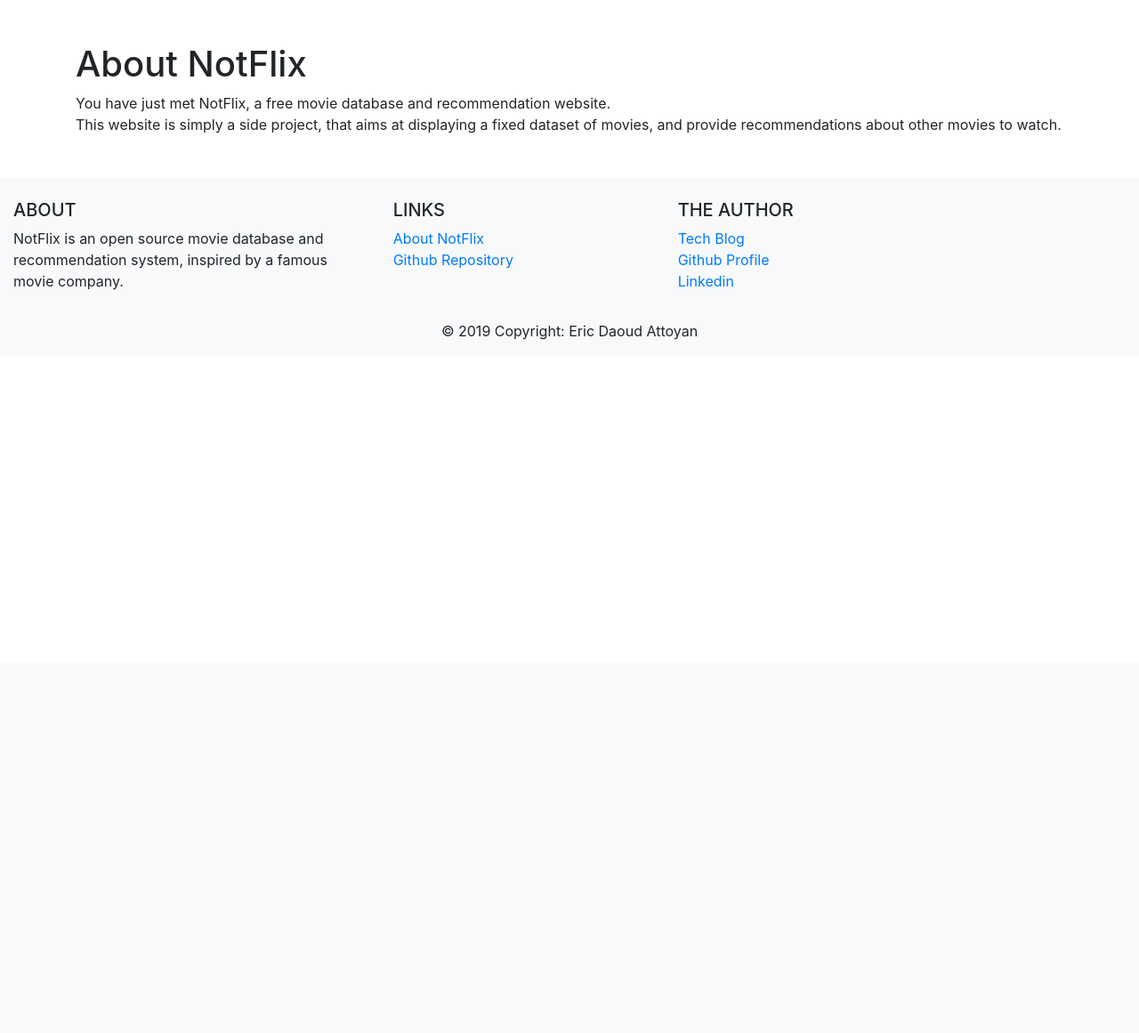
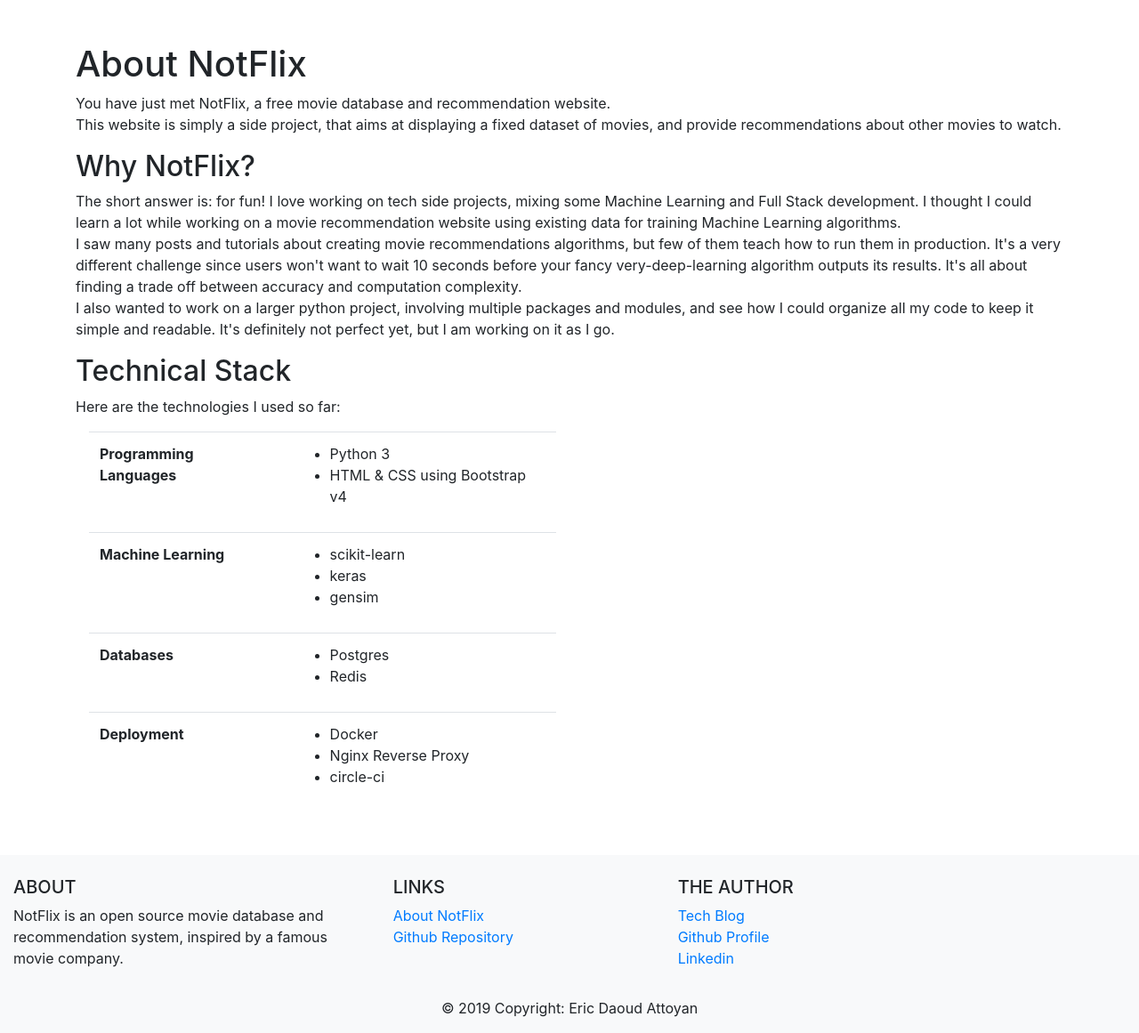
Before and after one commit to ericdaat/notflix, a Flask app: page /about in a window 1280 px wide. Shown: the part 56-1217 px from the top of the page at 89% size. Before the commit the page ends 438 px from the top, so only its background shows below. Run offline with Flask 2, Linux system fonts and the light colour scheme; data that the repository does not hold is empty; some libraries are stand-ins or nearby versions.

Commit message:
Improve about section

```diff
--- a/src/web/templates/about/index.html
+++ b/src/web/templates/about/index.html
@@ -3,15 +3,80 @@
 {% block title %} - About{% endblock %}
 
 {% block content %}
+<h1>About NotFlix </h1>
 
-<h1>About NotFlix</h1>
+<p>
+    You have just met NotFlix, a free movie database and recommendation website.<br>
 
-<p class="text-justify">You have just met NotFlix, a free movie database and recommendation website.<br>
     This website is simply a side project, that aims at displaying a fixed dataset of movies,
     and provide recommendations about other movies to watch.
 </p>
 
+<h2>Why NotFlix?</h2>
+<p>
+    The short answer is: for fun! I love working on tech side projects, mixing some Machine Learning
+    and Full Stack development. I thought I could learn a lot while working on a movie recommendation
+    website using existing data for training Machine Learning algorithms.<br>
 
+    I saw many posts and tutorials about creating movie recommendations algorithms, but few of them teach
+    how to run them in production. It's a very different challenge since users won't want to wait 10 seconds
+    before your fancy very-deep-learning algorithm outputs its results. It's all about finding a trade off
+    between accuracy and computation complexity.<br>
+
+    I also wanted to work on a larger python project, involving multiple packages and modules, and see how
+    I could organize all my code to keep it simple and readable. It's definitely not perfect yet, but I am
+    working on it as I go.
+</p>
+
+
+<h2>Technical Stack</h2>
+
+<p>Here are the technologies I used so far:</p>
+
+<div class="col-sm-6">
+    <table class="table table-responsive-sm">
+        <tbody>
+        <tr>
+            <th>Programming Languages</th>
+            <td>
+                <ul>
+                    <li>Python 3</li>
+                    <li>HTML & CSS using Bootstrap v4</li>
+                </ul>
+            </td>
+        </tr>
+        <tr>
+            <th>Machine Learning</th>
+            <td>
+                <ul>
+                    <li>scikit-learn</li>
+                    <li>keras</li>
+                    <li>gensim</li>
+                </ul>
+            </td>
+        </tr>
+        <tr>
+            <th>Databases</th>
+            <td>
+                <ul>
+                    <li>Postgres</li>
+                    <li>Redis</li>
+                </ul>
+            </td>
+        </tr>
+        <tr>
+            <th>Deployment</th>
+            <td>
+                <ul>
+                    <li>Docker</li>
+                    <li>Nginx Reverse Proxy</li>
+                    <li>circle-ci</li>
+                </ul>
+            </td>
+        </tr>
+        </tbody>
+    </table>
+</div>
 
 
 {% endblock %}
```
